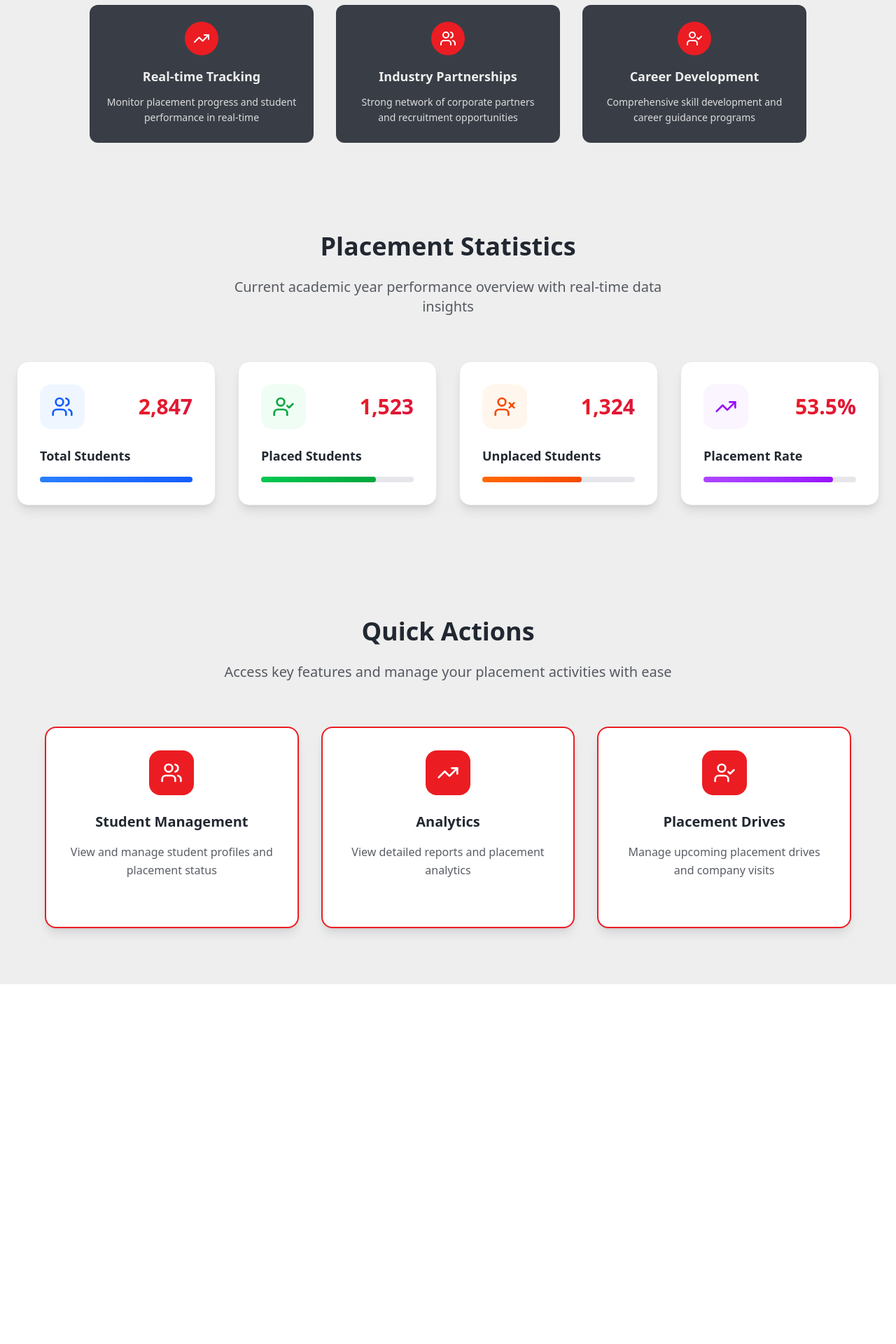
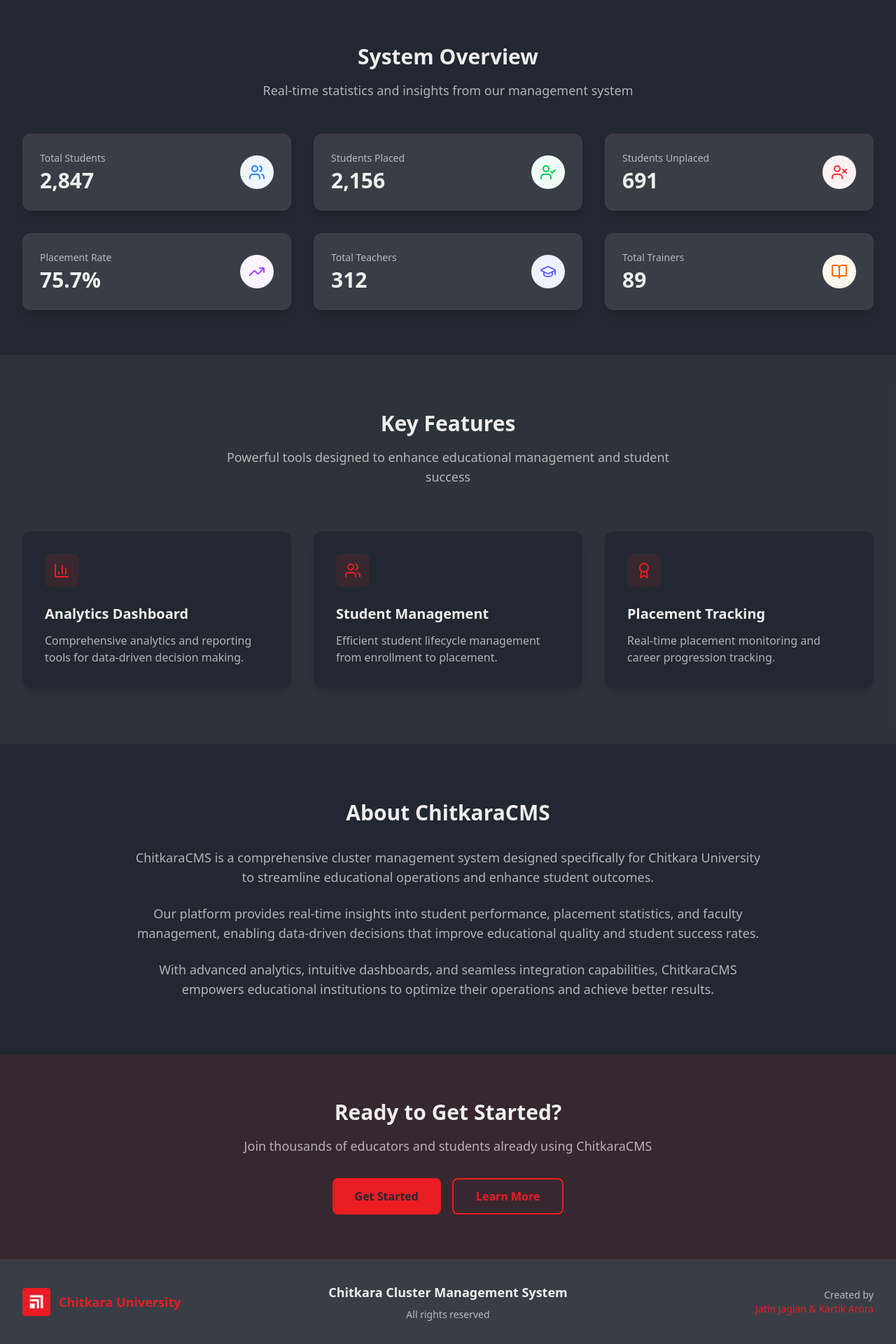
Before and after one commit to BowlPulp/CollegeCMS, a React (Vite) app in the folder client/: page / in a window 1280 px wide. Shown: the part 477-2397 px from the top of the page at 70% size. Before the commit the page ends 1883 px from the top, so only its background shows below. Built offline with nearby package versions, Linux system fonts and the light colour scheme.

Commit message:
feat: implement Footer component and integrate into App

```diff
--- a/client/src/App.jsx
+++ b/client/src/App.jsx
@@ -1,3 +1,4 @@
+import Footer from "./components/Footer"
 import Navbar from "./components/Navbar"
 import HomePage from "./pages/HomePage"
 
@@ -7,6 +8,7 @@ function App() {
     <>
     <Navbar/>
     <HomePage/>
+    <Footer/>
     </>
   )
 }
--- /dev/null
+++ b/client/src/components/Footer.jsx
@@ -0,0 +1,51 @@
+import React from 'react';
+import { useTheme } from '../contexts/ThemeContext';
+
+export default function Footer() {
+  const { theme } = useTheme();
+
+  return (
+    <footer className="bg-[var(--secondary)] border-t border-[var(--accent)]/20 py-8 px-4 sm:px-6 lg:px-8">
+      <div className="max-w-7xl mx-auto">
+        <div className="grid grid-cols-1 md:grid-cols-3 gap-6 items-center">
+          {/* Left - University Name with Logo */}
+          <div className="text-center md:text-left">
+            <div className="flex items-center justify-center md:justify-start gap-3">
+              <img
+                src="/chitkara.jpeg"
+                alt="Chitkara University Logo"
+                className="h-10 w-10 rounded-sm object-cover"
+              />
+              <h3 className="text-lg font-semibold text-[var(--accent)]">
+                Chitkara University
+              </h3>
+            </div>
+          </div>
+
+          {/* Center - System Name & Rights */}
+          <div className="text-center">
+            <h3 className="text-lg font-semibold text-[var(--neutral)] mb-1">
+              Chitkara Cluster Management System
+            </h3>
+            {/* <p className="text-sm font-medium text-[var(--accent)]">
+              CCMS
+            </p> */}
+            <p className="text-sm text-[var(--neutral)]/70 mt-2">
+              All rights reserved
+            </p>
+          </div>
+
+          {/* Right - Creators */}
+          <div className="text-center md:text-right">
+            <p className="text-sm text-[var(--neutral)]/70">
+              Created by
+            </p>
+            <p className="text-sm font-medium text-[var(--accent)]">
+              Jatin Jaglan & Kartik Arora
+            </p>
+          </div>
+        </div>
+      </div>
+    </footer>
+  );
+}
--- a/client/src/pages/HomePage.jsx
+++ b/client/src/pages/HomePage.jsx
@@ -1,247 +1,263 @@
-import React, { useState, useEffect } from 'react';
-import { Users, TrendingUp, UserCheck, UserX, ChevronRight } from 'lucide-react';
+import React, { useEffect } from 'react';
+import { useLocation } from 'react-router-dom';
+import { useTheme } from '../contexts/ThemeContext';
+import {
+  Users,
+  UserCheck,
+  UserX,
+  TrendingUp,
+  GraduationCap,
+  BookOpen,
+  BarChart3,
+  Award
+} from 'lucide-react';
 
-const HomePage = () => {
-  const [isVisible, setIsVisible] = useState(false);
-  const [counters, setCounters] = useState({
-    totalStudents: 0,
-    placedStudents: 0,
-    unplacedStudents: 0,
-    placementRate: 0
-  });
+export default function HomePage() {
+  const { theme } = useTheme();
+  const location = useLocation();
 
+  // Handle scrolling to sections when navigating from other pages
   useEffect(() => {
-    setIsVisible(true);
+    if (location.state?.scrollToFeatures) {
+      const section = document.getElementById('features');
+      if (section) {
+        section.scrollIntoView({ behavior: 'smooth' });
+      }
+    }
+    if (location.state?.scrollToAbout) {
+      const section = document.getElementById('about');
+      if (section) {
+        section.scrollIntoView({ behavior: 'smooth' });
+      }
+    }
+  }, [location]);
 
-    // Animated counters
-    const animateCounters = () => {
-      const duration = 2000;
-      const steps = 60;
-      const stepDuration = duration / steps;
-
-      const targets = {
-        totalStudents: 2847,
-        placedStudents: 1523,
-        unplacedStudents: 1324,
-        placementRate: 53.5
-      };
-
-      let currentStep = 0;
-
-      const timer = setInterval(() => {
-        currentStep++;
-        const progress = currentStep / steps;
-
-        setCounters({
-          totalStudents: Math.floor(targets.totalStudents * progress),
-          placedStudents: Math.floor(targets.placedStudents * progress),
-          unplacedStudents: Math.floor(targets.unplacedStudents * progress),
-          placementRate: Math.floor(targets.placementRate * progress * 10) / 10
-        });
-
-        if (currentStep >= steps) {
-          clearInterval(timer);
-          setCounters(targets);
-        }
-      }, stepDuration);
-    };
-
-    setTimeout(animateCounters, 500);
-  }, []);
-
+  // Hardcoded stats data
   const stats = [
     {
-      title: "Total Students",
-      value: counters.totalStudents.toLocaleString(),
+      title: 'Total Students',
+      value: '2,847',
       icon: Users,
-      color: "text-blue-600",
-      bgColor: "bg-blue-50",
-      gradient: "from-blue-500 to-blue-600"
+      color: 'text-blue-500',
+      bgColor: 'bg-blue-50',
+      darkBgColor: 'bg-blue-900/20'
     },
     {
-      title: "Placed Students",
-      value: counters.placedStudents.toLocaleString(),
+      title: 'Students Placed',
+      value: '2,156',
       icon: UserCheck,
-      color: "text-green-600",
-      bgColor: "bg-green-50",
-      gradient: "from-green-500 to-green-600"
+      color: 'text-green-500',
+      bgColor: 'bg-green-50',
+      darkBgColor: 'bg-green-900/20'
     },
     {
-      title: "Unplaced Students",
-      value: counters.unplacedStudents.toLocaleString(),
+      title: 'Students Unplaced',
+      value: '691',
       icon: UserX,
-      color: "text-orange-600",
-      bgColor: "bg-orange-50",
-      gradient: "from-orange-500 to-orange-600"
+      color: 'text-red-500',
+      bgColor: 'bg-red-50',
+      darkBgColor: 'bg-red-900/20'
     },
     {
-      title: "Placement Rate",
-      value: `${counters.placementRate}%`,
+      title: 'Placement Rate',
+      value: '75.7%',
       icon: TrendingUp,
-      color: "text-purple-600",
-      bgColor: "bg-purple-50",
-      gradient: "from-purple-500 to-purple-600"
+      color: 'text-purple-500',
+      bgColor: 'bg-purple-50',
+      darkBgColor: 'bg-purple-900/20'
+    },
+    {
+      title: 'Total Teachers',
+      value: '312',
+      icon: GraduationCap,
+      color: 'text-indigo-500',
+      bgColor: 'bg-indigo-50',
+      darkBgColor: 'bg-indigo-900/20'
+    },
+    {
+      title: 'Total Trainers',
+      value: '89',
+      icon: BookOpen,
+      color: 'text-orange-500',
+      bgColor: 'bg-orange-50',
+      darkBgColor: 'bg-orange-900/20'
     }
   ];
 
+  const StatCard = ({ stat }) => {
+    const Icon = stat.icon;
     return (
-    <div className="min-h-screen bg-neutral text-primary"
-         style={{
-           backgroundColor: '#EEEEEE',
-           color: '#222831'
-         }}>
-
-      {/* Header */}
-      <header className="relative">
-        <div className="container mx-auto px-6 py-20">
-          <div className={`text-center transition-all duration-1000 ${isVisible ? 'opacity-100 translate-y-0' : 'opacity-0 translate-y-4'}`}>
-            <div className="mb-12">
-              <h1 className="text-6xl font-bold mb-6 leading-tight">
-                <span className="block">Chitkara</span>
-                <span className="block bg-gradient-to-r bg-clip-text text-transparent"
-                      style={{ backgroundImage: 'linear-gradient(135deg, #EB1D23, #DC143C)' }}>
-                  Cluster Management
-                </span>
-                <span className="block text-4xl mt-2 opacity-80">System</span>
-              </h1>
-              <div className="h-1 w-40 mx-auto rounded-full"
-                   style={{ backgroundColor: '#EB1D23' }}></div>
+      <div className={`
+        bg-[var(--secondary)]
+        rounded-xl
+        p-6
+        shadow-lg
+        hover:shadow-xl
+        transition-all
+        duration-300
+        hover:scale-105
+        border
+        border-[var(--accent)]/10
+      `}>
+        <div className="flex items-center justify-between">
+          <div>
+            <p className="text-[var(--neutral)]/70 text-sm font-medium mb-1">
+              {stat.title}
+            </p>
+            <p className="text-3xl font-bold text-[var(--neutral)]">
+              {stat.value}
+            </p>
           </div>
-
-            <div className="max-w-5xl mx-auto">
-              <p className={`text-xl leading-relaxed mb-8 opacity-90 transition-all duration-1000 delay-200 ${isVisible ? 'opacity-90 translate-y-0' : 'opacity-0 translate-y-4'}`}>
-                Empowering students with comprehensive placement management and career development opportunities.
-                Our advanced system streamlines the entire placement process, connecting talented students with
-                leading companies across various industries.
-              </p>
-
-              <div className={`grid md:grid-cols-3 gap-8 transition-all duration-1000 delay-400 ${isVisible ? 'opacity-100 translate-y-0' : 'opacity-0 translate-y-4'}`}>
-                <div className="group p-6 rounded-xl bg-secondary text-neutral hover:scale-105 transition-all duration-300"
-                     style={{ backgroundColor: '#393E46', color: '#EEEEEE' }}>
-                  <div className="w-12 h-12 mx-auto mb-4 rounded-full flex items-center justify-center"
-                       style={{ backgroundColor: '#EB1D23' }}>
-                    <TrendingUp size={24} className="text-white" />
-                  </div>
-                  <h3 className="font-semibold mb-3 text-lg">Real-time Tracking</h3>
-                  <p className="opacity-90 text-sm leading-relaxed">Monitor placement progress and student performance in real-time</p>
-                </div>
-
-                <div className="group p-6 rounded-xl bg-secondary text-neutral hover:scale-105 transition-all duration-300"
-                     style={{ backgroundColor: '#393E46', color: '#EEEEEE' }}>
-                  <div className="w-12 h-12 mx-auto mb-4 rounded-full flex items-center justify-center"
-                       style={{ backgroundColor: '#EB1D23' }}>
-                    <Users size={24} className="text-white" />
-                  </div>
-                  <h3 className="font-semibold mb-3 text-lg">Industry Partnerships</h3>
-                  <p className="opacity-90 text-sm leading-relaxed">Strong network of corporate partners and recruitment opportunities</p>
-                </div>
-
-                <div className="group p-6 rounded-xl bg-secondary text-neutral hover:scale-105 transition-all duration-300"
-                     style={{ backgroundColor: '#393E46', color: '#EEEEEE' }}>
-                  <div className="w-12 h-12 mx-auto mb-4 rounded-full flex items-center justify-center"
-                       style={{ backgroundColor: '#EB1D23' }}>
-                    <UserCheck size={24} className="text-white" />
-                  </div>
-                  <h3 className="font-semibold mb-3 text-lg">Career Development</h3>
-                  <p className="opacity-90 text-sm leading-relaxed">Comprehensive skill development and career guidance programs</p>
+          <div className={`
+            p-3
+            rounded-full
+            ${theme === 'dark' ? stat.darkBgColor : stat.bgColor}
+          `}>
+            <Icon className={`h-6 w-6 ${stat.color}`} />
           </div>
         </div>
       </div>
+    );
+  };
+
+  return (
+    <div className="min-h-screen bg-[var(--primary)] text-[var(--neutral)] pt-16">
+      {/* Hero Section */}
+      <section className="py-20 px-4 sm:px-6 lg:px-8">
+        <div className="max-w-7xl mx-auto text-center">
+          <h1 className="text-4xl md:text-6xl font-bold mb-6 bg-gradient-to-r from-[var(--accent)] to-[var(--neutral)] bg-clip-text text-transparent">
+            ChitkaraCMS
+          </h1>
+          <p className="text-xl md:text-2xl mb-8 text-[var(--neutral)]/80 max-w-3xl mx-auto">
+            Comprehensive Cluster Management System for Chitkara University
+          </p>
+          <p className="text-lg mb-12 text-[var(--neutral)]/60 max-w-2xl mx-auto">
+            Streamline student management, track placements, and optimize educational outcomes with our advanced analytics dashboard.
+          </p>
         </div>
-        </div>
-      </header>
+      </section>
 
       {/* Stats Section */}
-      <section className="py-20 -mt-8">
-        <div className="container mx-auto px-6">
-          <div className={`text-center mb-16 transition-all duration-1000 delay-500 ${isVisible ? 'opacity-100 translate-y-0' : 'opacity-0 translate-y-4'}`}>
-            <h2 className="text-4xl font-bold mb-6">Placement Statistics</h2>
-            <p className="text-xl opacity-75 max-w-2xl mx-auto">Current academic year performance overview with real-time data insights</p>
+      <section className="py-16 px-4 sm:px-6 lg:px-8">
+        <div className="max-w-7xl mx-auto">
+          <div className="text-center mb-12">
+            <h2 className="text-3xl font-bold mb-4 text-[var(--neutral)]">
+              System Overview
+            </h2>
+            <p className="text-[var(--neutral)]/70 text-lg">
+              Real-time statistics and insights from our management system
+            </p>
           </div>
 
-          <div className="grid md:grid-cols-2 lg:grid-cols-4 gap-8">
-            {stats.map((stat, index) => {
-              const IconComponent = stat.icon;
-              return (
-                <div
-                  key={index}
-                  className={`group p-8 rounded-2xl shadow-lg hover:shadow-xl transition-all duration-300 hover:-translate-y-1 ${isVisible ? 'opacity-100 translate-y-0' : 'opacity-0 translate-y-4'}`}
-                  style={{
-                    backgroundColor: '#FFFFFF',
-                    border: '1px solid #E5E7EB',
-                    transitionDelay: `${600 + index * 100}ms`
-                  }}
-                >
-                  <div className="flex items-center justify-between mb-6">
-                    <div className={`p-4 rounded-2xl ${stat.bgColor} group-hover:scale-105 transition-transform duration-300`}>
-                      <IconComponent className={`w-8 h-8 ${stat.color}`} />
-                    </div>
-                    <div className="text-right">
-                      <div className="text-3xl font-bold bg-gradient-to-r bg-clip-text text-transparent"
-                           style={{ backgroundImage: 'linear-gradient(135deg, #EB1D23, #DC143C)' }}>
-                        {stat.value}
-                      </div>
-                    </div>
-                  </div>
-
-                  <h3 className="text-lg font-semibold mb-4">{stat.title}</h3>
-
-                  <div className="w-full bg-gray-200 rounded-full h-2">
-                    <div
-                      className={`h-2 rounded-full transition-all duration-1000 delay-1000 bg-gradient-to-r ${stat.gradient}`}
-                      style={{
-                        width: isVisible ? (index === 0 ? '100%' : index === 1 ? '75%' : index === 2 ? '65%' : '85%') : '0%'
-                      }}
-                    ></div>
-                  </div>
-                </div>
-              );
-            })}
+          <div className="grid grid-cols-1 md:grid-cols-2 lg:grid-cols-3 gap-8">
+            {stats.map((stat, index) => (
+              <StatCard key={index} stat={stat} />
+            ))}
           </div>
         </div>
       </section>
 
-      {/* Quick Actions */}
-      <section className="py-20">
-        <div className="container mx-auto px-6">
-          <div className={`text-center mb-16 transition-all duration-1000 delay-800 ${isVisible ? 'opacity-100 translate-y-0' : 'opacity-0 translate-y-4'}`}>
-            <h2 className="text-4xl font-bold mb-6">Quick Actions</h2>
-            <p className="text-xl opacity-75 max-w-2xl mx-auto">Access key features and manage your placement activities with ease</p>
+      {/* Features Section */}
+      <section id="features" className="py-20 px-4 sm:px-6 lg:px-8 bg-[var(--secondary)]/50">
+        <div className="max-w-7xl mx-auto">
+          <div className="text-center mb-16">
+            <h2 className="text-3xl font-bold mb-4 text-[var(--neutral)]">
+              Key Features
+            </h2>
+            <p className="text-[var(--neutral)]/70 text-lg max-w-2xl mx-auto">
+              Powerful tools designed to enhance educational management and student success
+            </p>
           </div>
 
-          <div className="grid md:grid-cols-3 gap-8 max-w-6xl mx-auto">
-            {[
-              { icon: Users, title: "Student Management", desc: "View and manage student profiles and placement status", delay: "900ms" },
-              { icon: TrendingUp, title: "Analytics", desc: "View detailed reports and placement analytics", delay: "1000ms" },
-              { icon: UserCheck, title: "Placement Drives", desc: "Manage upcoming placement drives and company visits", delay: "1100ms" }
-            ].map((action, index) => (
-              <button key={index} className={`group p-8 rounded-2xl shadow-lg hover:shadow-xl hover:-translate-y-1 transition-all duration-300 ${isVisible ? 'opacity-100 translate-y-0' : 'opacity-0 translate-y-4'}`}
-                      style={{
-                        backgroundColor: '#FFFFFF',
-                        border: '2px solid #EB1D23',
-                        transitionDelay: action.delay
-                      }}>
-                <div className="text-center">
-                  <div className="mb-6">
-                    <div className="w-16 h-16 mx-auto rounded-2xl flex items-center justify-center group-hover:scale-110 transition-transform duration-300"
-                         style={{ backgroundColor: '#EB1D23' }}>
-                      <action.icon className="w-8 h-8 text-white" />
+          <div className="grid grid-cols-1 md:grid-cols-2 lg:grid-cols-3 gap-8">
+            {/* Feature 1 */}
+            <div className="bg-[var(--primary)] rounded-xl p-8 shadow-lg hover:shadow-xl transition-all duration-300">
+              <div className="flex items-center justify-center w-12 h-12 bg-[var(--accent)]/10 rounded-lg mb-6">
+                <BarChart3 className="h-6 w-6 text-[var(--accent)]" />
+              </div>
+              <h3 className="text-xl font-semibold mb-3 text-[var(--neutral)]">
+                Analytics Dashboard
+              </h3>
+              <p className="text-[var(--neutral)]/70">
+                Comprehensive analytics and reporting tools for data-driven decision making.
+              </p>
+            </div>
+
+            {/* Feature 2 */}
+            <div className="bg-[var(--primary)] rounded-xl p-8 shadow-lg hover:shadow-xl transition-all duration-300">
+              <div className="flex items-center justify-center w-12 h-12 bg-[var(--accent)]/10 rounded-lg mb-6">
+                <Users className="h-6 w-6 text-[var(--accent)]" />
+              </div>
+              <h3 className="text-xl font-semibold mb-3 text-[var(--neutral)]">
+                Student Management
+              </h3>
+              <p className="text-[var(--neutral)]/70">
+                Efficient student lifecycle management from enrollment to placement.
+              </p>
+            </div>
+
+            {/* Feature 3 */}
+            <div className="bg-[var(--primary)] rounded-xl p-8 shadow-lg hover:shadow-xl transition-all duration-300">
+              <div className="flex items-center justify-center w-12 h-12 bg-[var(--accent)]/10 rounded-lg mb-6">
+                <Award className="h-6 w-6 text-[var(--accent)]" />
+              </div>
+              <h3 className="text-xl font-semibold mb-3 text-[var(--neutral)]">
+                Placement Tracking
+              </h3>
+              <p className="text-[var(--neutral)]/70">
+                Real-time placement monitoring and career progression tracking.
+              </p>
             </div>
           </div>
-                  <h3 className="text-xl font-semibold mb-4">{action.title}</h3>
-                  <p className="opacity-75 mb-4 leading-relaxed">{action.desc}</p>
-                  <div className="flex items-center justify-center opacity-0 group-hover:opacity-100 transition-opacity duration-300">
-                    <span className="text-sm font-medium mr-2">Get Started</span>
-                    <ChevronRight size={16} />
+        </div>
+      </section>
+
+      {/* About Section */}
+      <section id="about" className="py-20 px-4 sm:px-6 lg:px-8">
+        <div className="max-w-7xl mx-auto">
+          <div className="max-w-4xl mx-auto text-center">
+            <h2 className="text-3xl font-bold mb-8 text-[var(--neutral)]">
+              About ChitkaraCMS
+            </h2>
+            <div className="text-lg text-[var(--neutral)]/70 space-y-6">
+              <p>
+                ChitkaraCMS is a comprehensive cluster management system designed specifically
+                for Chitkara University to streamline educational operations and enhance student outcomes.
+              </p>
+              <p>
+                Our platform provides real-time insights into student performance, placement statistics,
+                and faculty management, enabling data-driven decisions that improve educational quality and
+                student success rates.
+              </p>
+              <p>
+                With advanced analytics, intuitive dashboards, and seamless integration capabilities,
+                ChitkaraCMS empowers educational institutions to optimize their operations and
+                achieve better results.
+              </p>
             </div>
           </div>
+        </div>
+      </section>
+
+      {/* CTA Section */}
+      <section className="py-16 px-4 sm:px-6 lg:px-8 bg-[var(--accent)]/10">
+        <div className="max-w-4xl mx-auto text-center">
+          <h2 className="text-3xl font-bold mb-4 text-[var(--neutral)]">
+            Ready to Get Started?
+          </h2>
+          <p className="text-lg mb-8 text-[var(--neutral)]/70">
+            Join thousands of educators and students already using ChitkaraCMS
+          </p>
+          <div className="flex flex-col sm:flex-row gap-4 justify-center">
+            <button className="px-8 py-3 bg-[var(--accent)] text-[var(--primary)] rounded-lg font-semibold hover:bg-[var(--accent)]/90 transition-colors">
+              Get Started
             </button>
-            ))}
+            <button className="px-8 py-3 border-2 border-[var(--accent)] text-[var(--accent)] rounded-lg font-semibold hover:bg-[var(--accent)] hover:text-[var(--primary)] transition-colors">
+              Learn More
+            </button>
           </div>
         </div>
       </section>
     </div>
   );
-};
-
-export default HomePage;
+}
```
Lines whose indentation alone changed are shown as unchanged.
